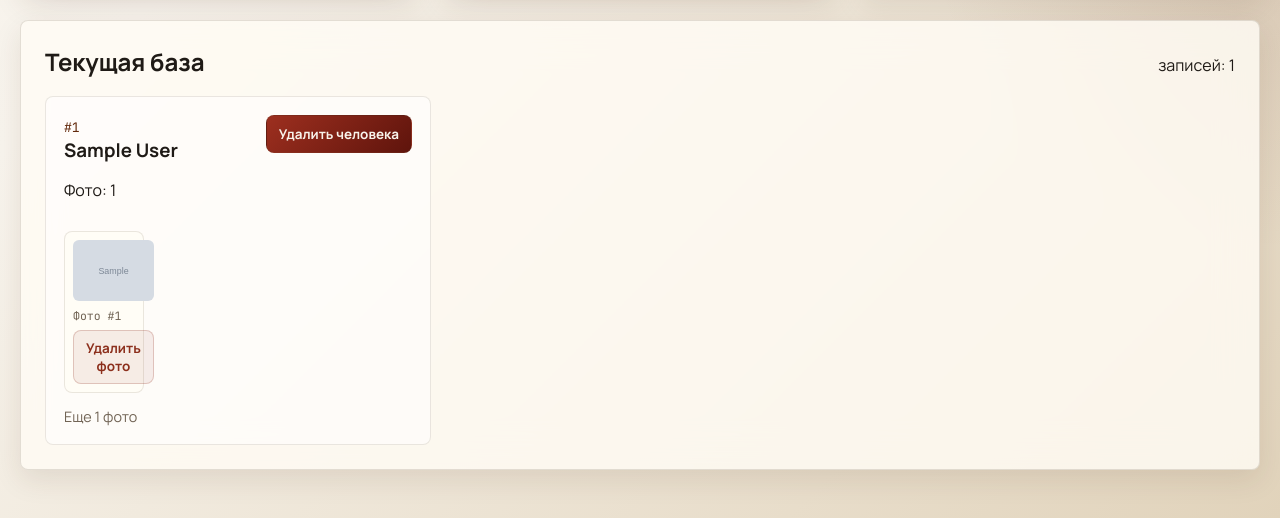
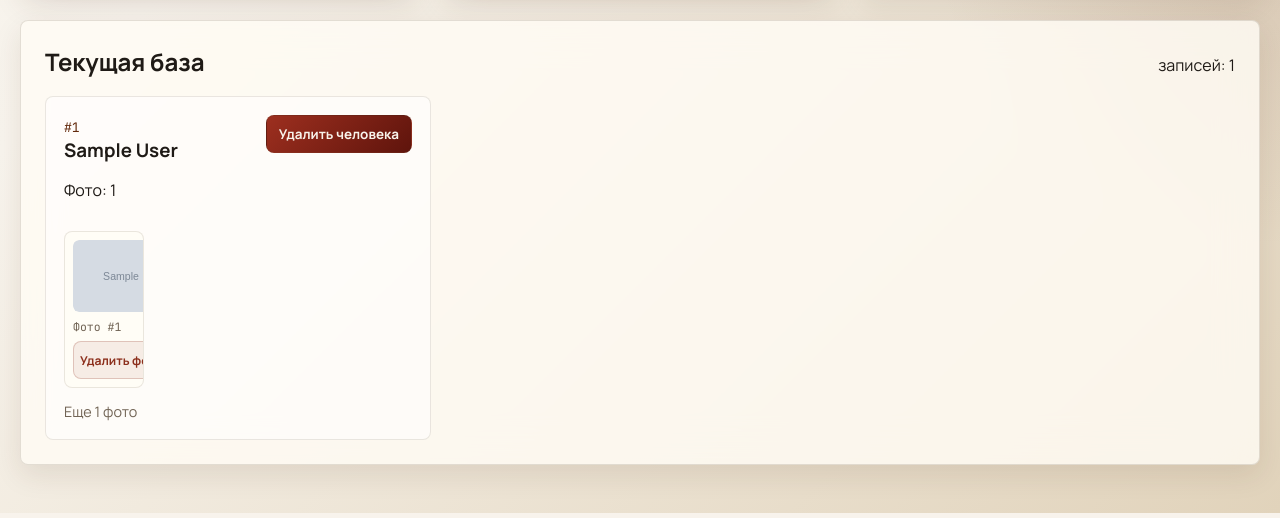
Before and after one commit to Kernyx/AI_Project, a FastAPI app: template app/templates/index.html in a window 1280 px wide. Shown: the part 730-1248 px from the top of the page. Run offline with FastAPI, Linux system fonts and the light colour scheme; the template is opened without the code that fills it: most values are stand-ins (such as "Sample title", 1, 10 or a date in 2020); grey boxes marked "Sample" are stand-in pictures; parts of the project's set-up code (start-up, migrations or seed data) failed here and were passed over.

Commit message:
orei исправление 4

```diff
--- a/app/static/styles.css
+++ b/app/static/styles.css
@@ -269,6 +269,13 @@ button:hover {
     border-color: rgba(140, 47, 28, 0.22);
 }
 
+.photo-card .button-secondary-danger {
+    min-width: 0;
+    padding-inline: 6px;
+    font-size: 0.76rem;
+    white-space: nowrap;
+}
+
 .match-list {
     display: grid;
     gap: 12px;
@@ -347,6 +354,8 @@ button:hover {
     flex-direction: column;
     justify-content: flex-start;
     gap: 14px;
+    min-width: 0;
+    overflow: hidden;
     padding: 18px;
     border-radius: 8px;
     background: rgba(255, 255, 255, 0.52);
@@ -369,6 +378,8 @@ button:hover {
     display: grid;
     grid-template-columns: repeat(4, minmax(0, 1fr));
     align-content: start;
+    width: 100%;
+    min-width: 0;
     gap: 10px;
 }
 
@@ -376,16 +387,26 @@ button:hover {
     display: grid;
     grid-template-rows: auto auto auto;
     gap: 7px;
+    width: 100%;
     min-width: 0;
+    overflow: hidden;
     padding: 8px;
     border-radius: 8px;
     background: rgba(255, 252, 245, 0.74);
     border: 1px solid rgba(82, 64, 42, 0.12);
 }
 
+.photo-card a {
+    display: block;
+    min-width: 0;
+    overflow: hidden;
+    border-radius: 6px;
+}
+
 .photo-card img {
     display: block;
     width: 100%;
+    max-width: 100%;
     aspect-ratio: 4 / 3;
     object-fit: cover;
     border-radius: 6px;
@@ -394,9 +415,16 @@ button:hover {
 .photo-card-meta {
     display: grid;
     gap: 3px;
+    min-width: 0;
     color: var(--muted);
     font-family: "JetBrains Mono", monospace;
     font-size: 0.72rem;
+}
+
+.photo-card-meta span {
+    overflow: hidden;
+    text-overflow: ellipsis;
+    white-space: nowrap;
 }
 
 .photo-more {
```
